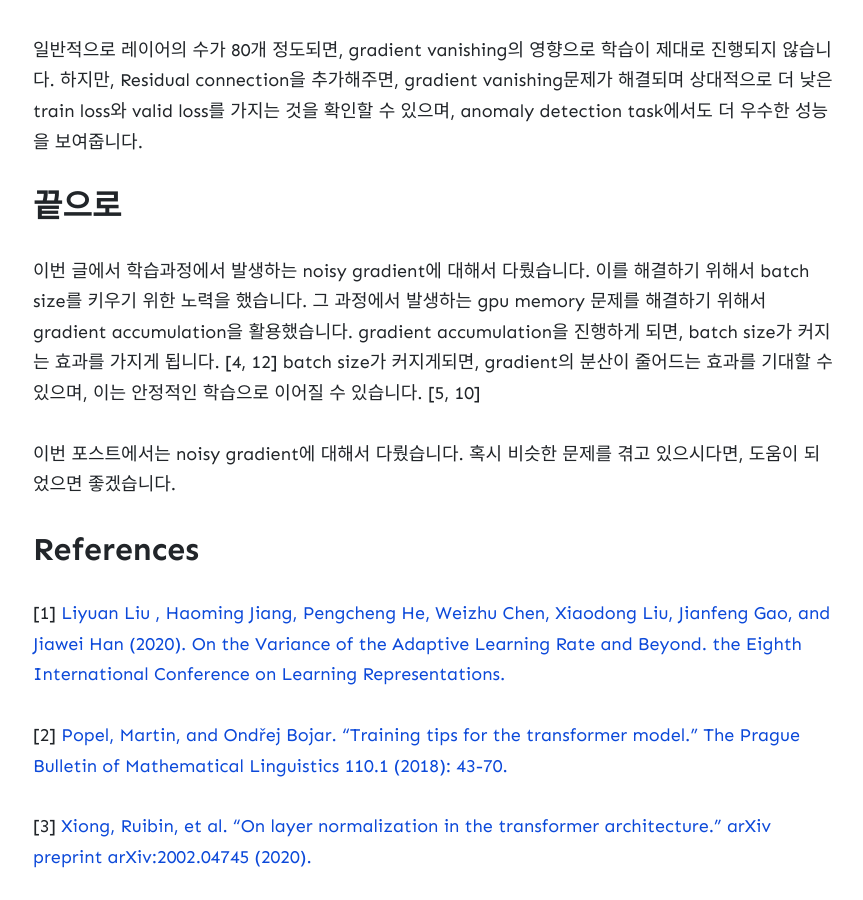
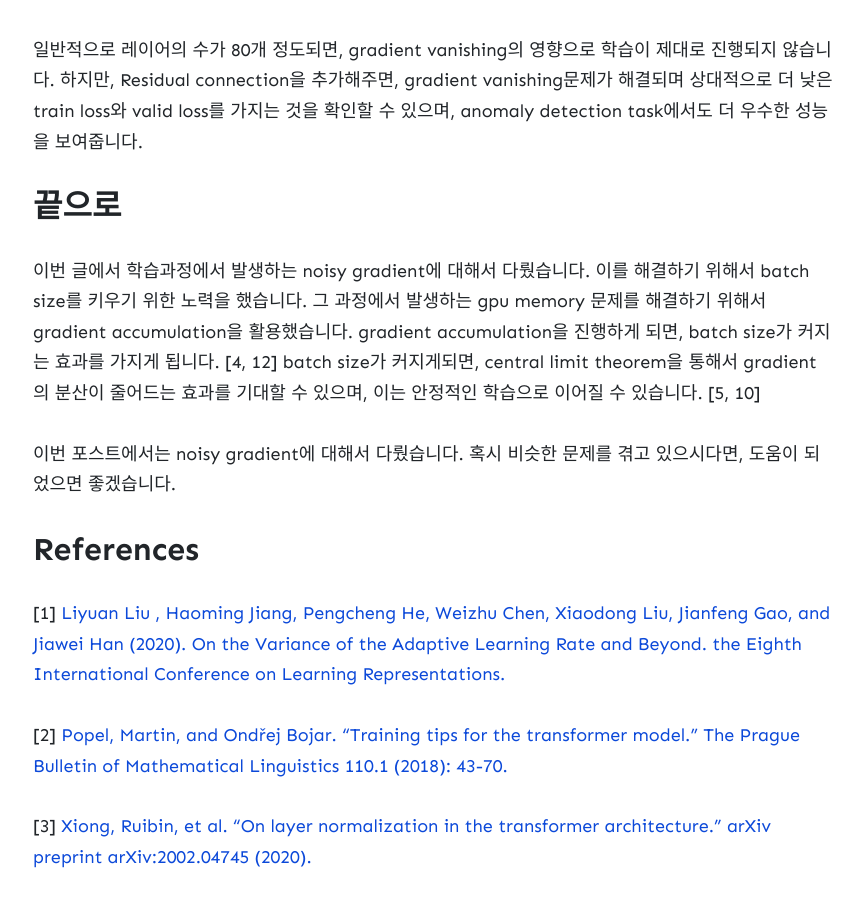
Before and after one commit to wowthemesnet/jekyll-theme-memoirs, a Jekyll site: the page built from _posts/2020-12-29-Gradient-Accumulation.md, in a window 1280 px wide and 900 px high, scrolled down 6969 px. Shown: the whole window, without its empty margins (207-1070 px from the left). Built offline with Jekyll 4.4.1, drawn with Linux system fonts in a browser that asks for light colours; nearby versions of some CDN libraries; formulas are drawn with MathJax 3; comment, search, counter and statistics services are not loaded.

Commit message:
add review

```diff
--- a/_posts/2020-12-29-Gradient-Accumulation.md
+++ b/_posts/2020-12-29-Gradient-Accumulation.md
@@ -218,7 +218,7 @@ Residual VAE와 VAE의 실험을 비교해봤습니다.
 
 이번 글에서 학습과정에서 발생하는 noisy gradient에 대해서 다뤘습니다. 이를 해결하기 위해서 batch size를 키우기 위한 노력을 했습니다. 그 과정에서 발생하는 gpu memory 문제를 해결하기 위해서 gradient accumulation을 활용했습니다.
 gradient accumulation을 진행하게 되면, batch size가 커지는 효과를 가지게 됩니다. [4, 12]
-batch size가 커지게되면, gradient의 분산이 줄어드는 효과를 기대할 수 있으며, 이는 안정적인 학습으로 이어질 수 있습니다. [5, 10]
+batch size가 커지게되면, central limit theorem을 통해서 gradient의 분산이 줄어드는 효과를 기대할 수 있으며, 이는 안정적인 학습으로 이어질 수 있습니다. [5, 10]
 
 이번 포스트에서는 noisy gradient에 대해서 다뤘습니다. 혹시 비슷한 문제를 겪고 있으시다면, 도움이 되었으면 좋겠습니다.
 
```
